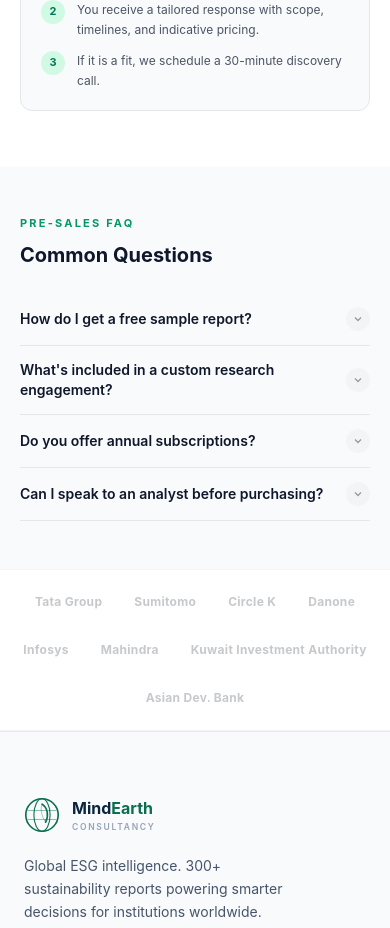
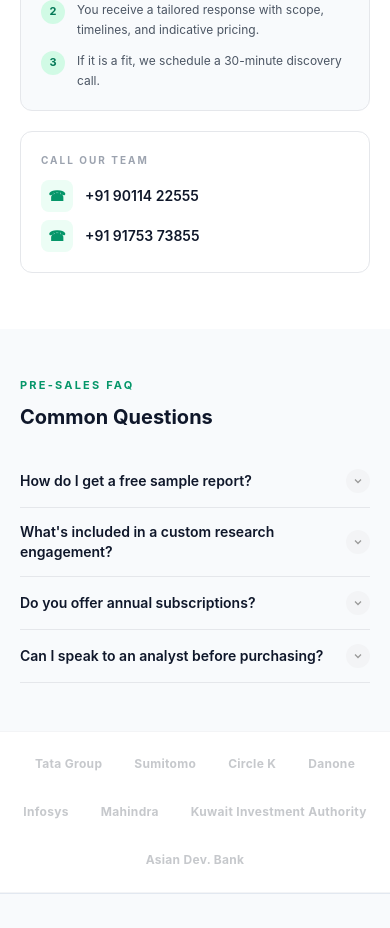
Before and after one commit to singhpratham19/MINDEARTH, a Next.js app: page /contact in a window 390 px wide. Shown: the part 2380-3308 px from the top of the page. Built offline with nearby package versions, Linux system fonts and the light colour scheme.

Commit message:
Add contact phone numbers

```diff
--- a/app/contact/page.js
+++ b/app/contact/page.js
@@ -116,6 +116,21 @@
                 </ol>
               </div>
             </Fade>
+            <Fade delay={0.2}>
+              <div className="bg-white rounded-xl p-5 border border-gray-200">
+                <p className="text-[10px] font-bold tracking-[0.2em] text-gray-400 uppercase mb-3">Call our team</p>
+                <div className="space-y-2">
+                  <a href="tel:+919011422555" className="flex items-center gap-3 text-sm font-semibold text-brand-dark hover:text-emerald-600 transition">
+                    <span className="w-8 h-8 rounded-lg bg-emerald-50 text-emerald-600 flex items-center justify-center" aria-hidden="true">☎</span>
+                    <span>+91 90114 22555</span>
+                  </a>
+                  <a href="tel:+919175373855" className="flex items-center gap-3 text-sm font-semibold text-brand-dark hover:text-emerald-600 transition">
+                    <span className="w-8 h-8 rounded-lg bg-emerald-50 text-emerald-600 flex items-center justify-center" aria-hidden="true">☎</span>
+                    <span>+91 91753 73855</span>
+                  </a>
+                </div>
+              </div>
+            </Fade>
           </div>
         </div>
       </section>
```
